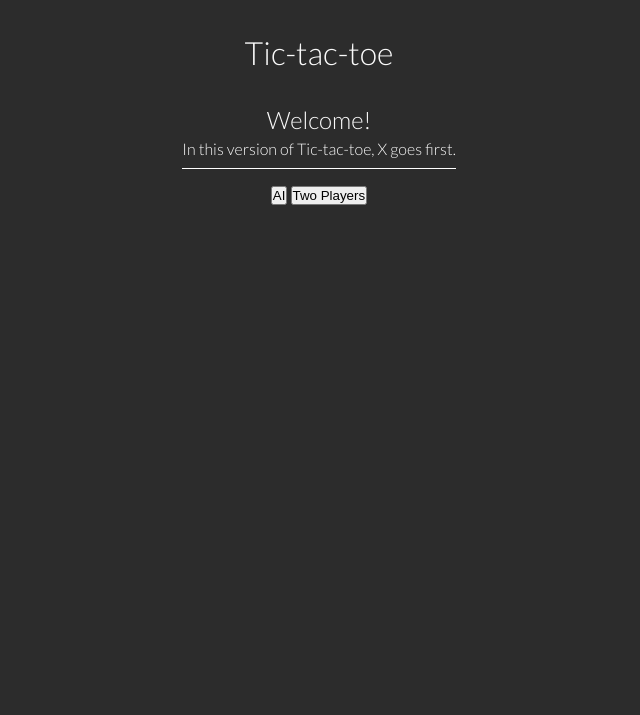
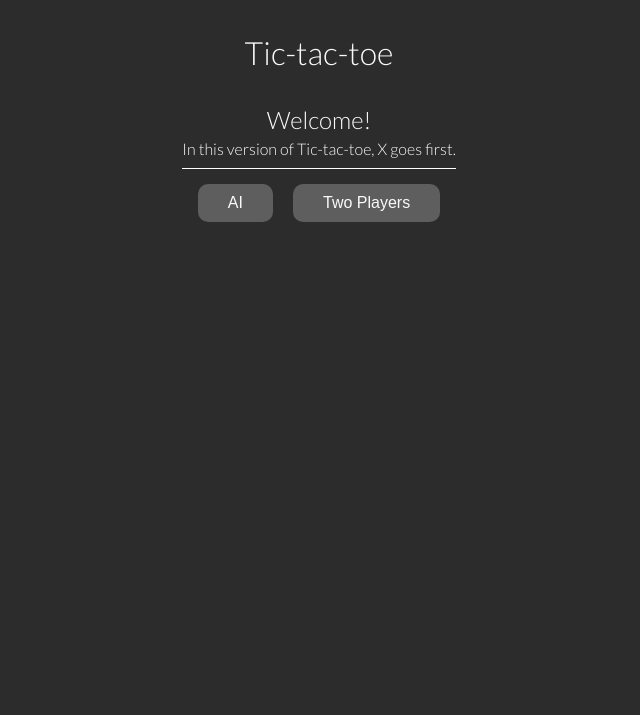
Before and after one commit to SirIsaacNeutron/tic-tac-toe, a website: page index.html in a window 1280 px wide. Shown: the top 715 px of the page, without its empty margins (321-961 px from the left). Drawn offline with Linux system fonts and the light colour scheme.

Commit message:
Add button styling

```diff
--- a/index.html
+++ b/index.html
@@ -32,8 +32,8 @@
                 <h2>Welcome!</h2>
                 <p class="x-rule-text">In this version of Tic-tac-toe, X goes first.</p>
                 <div class="buttons-section">
-                    <button class="ai-btn">AI</button>
-                    <button class="two-players-btn">Two Players</button>
+                    <button class="btn ai-btn">AI</button>
+                    <button class="btn two-players-btn">Two Players</button>
 
                     <!-- <form method="POST">
                         <label for="xPlayerInput">X player's name:</label>
--- a/script.js
+++ b/script.js
@@ -30,6 +30,7 @@ function createAiForm() {
     aiButtonsSection.classList.add("ai-btns-section")
 
     const humanPlayAsX = document.createElement("button")
+    humanPlayAsX.classList.add("btn")
     humanPlayAsX.textContent = "X"
     humanPlayAsX.addEventListener("click", () => {
         handleAiForm("X")
@@ -37,6 +38,7 @@ function createAiForm() {
     aiButtonsSection.appendChild(humanPlayAsX)
 
     const humanPlayAsO = document.createElement("button")
+    humanPlayAsO.classList.add("btn")
     humanPlayAsO.textContent = "O"
     humanPlayAsO.addEventListener("click", () => {
         handleAiForm("O")
@@ -96,6 +98,7 @@ function createPlayerNamesForm() {
     const submitButton = document.createElement("button")
     submitButton.textContent = "Start Game"
     submitButton.setAttribute("type", "submit")
+    submitButton.classList.add("btn")
     submitButton.classList.add("submit-btn")
     nameForm.appendChild(submitButton)
 
@@ -130,6 +133,7 @@ function createTicTacToeBoard(playerOne, playerTwo, isAIPlaying) {
 
     const restartGameButton = document.createElement("button")
     restartGameButton.textContent = "Play Again"
+    restartGameButton.classList.add("btn")
     restartGameButton.classList.add("play-again-btn")
 
     restartGameButton.addEventListener("click", () => {
--- a/styles.css
+++ b/styles.css
@@ -1,6 +1,7 @@
 :root {
     --bg-color: #2c2c2c;
     --font-color: #fafafa;
+    --btn-hover-color: #373737;
 }
 
 * {
@@ -41,12 +42,35 @@ main {
     justify-content: center;
 
     gap: 10px;
+
+    text-align: center;
+    padding: 10px 40px;
 }
 
 .ai-btns-section {
     margin-top: 10px;
     display: flex;
     gap: 20px;
+}
+
+.buttons-section {
+    display: flex;
+    gap: 20px;
+}
+
+.btn {
+    font-size: 1rem;
+    padding: 10px 30px;
+
+    background-color: #5e5e5e;
+    color: var(--font-color);
+    border: none;
+    border-radius: 10px;
+    transition: all 0.2s ease-in-out;
+}
+
+.btn:hover {
+    background-color: var(--btn-hover-color);
 }
 
 .ai-btns-section button {
@@ -88,6 +112,7 @@ main {
     transition: all 0.3s ease-in-out;
 
     padding: 10px 20px;
+    margin-bottom: 10px;
 }
 
 .show-btn {
```
